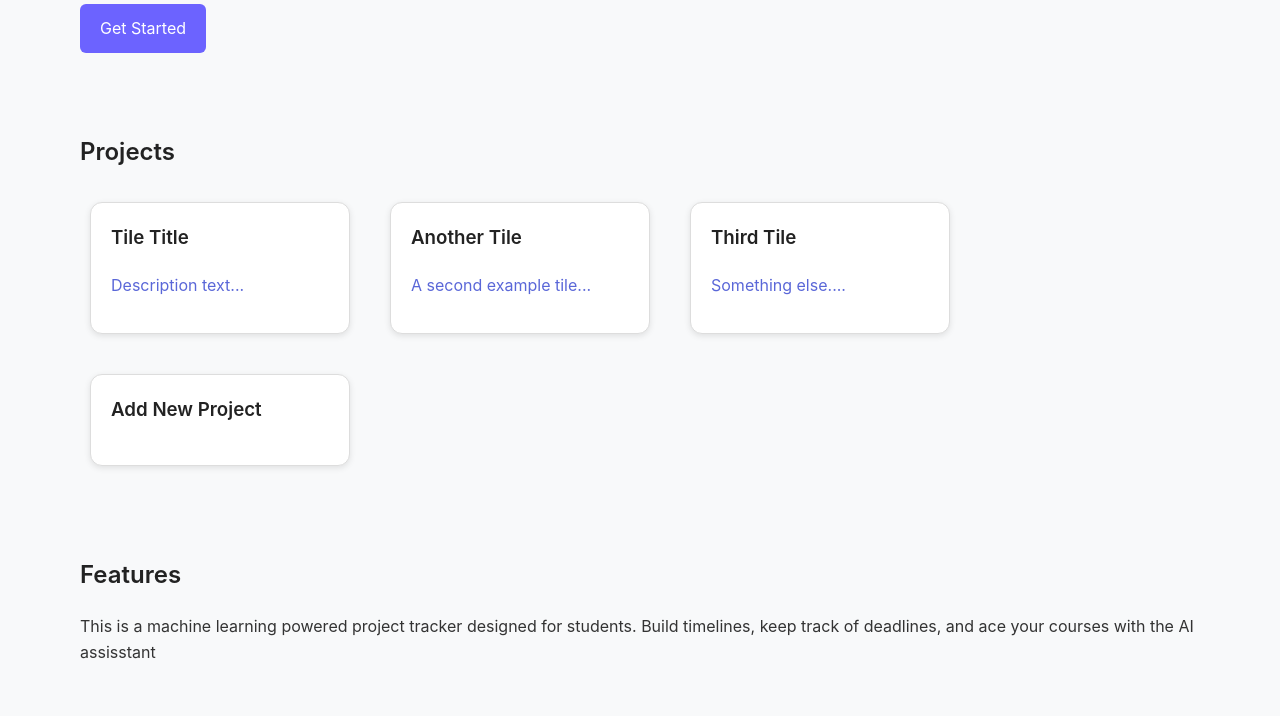
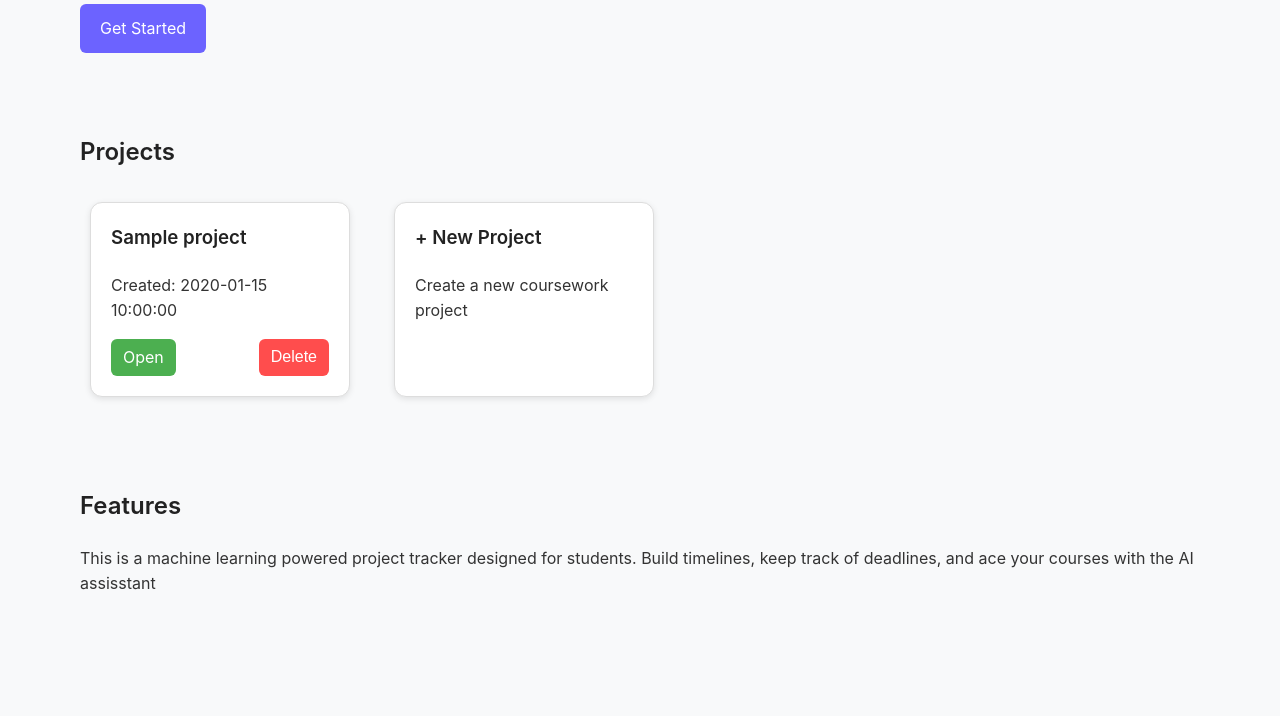
Before and after one commit to JonathanVeys/ProjectMate, a FastAPI app: template src/projectMate/templates/landing.html in a window 1280 px wide. Shown: the part 232-948 px from the top of the page. Run offline with FastAPI, Linux system fonts and the light colour scheme; the template is opened without the code that fills it: most values are stand-ins (such as "Sample title", 1, 10 or a date in 2020); parts of the project's set-up code (start-up, migrations or seed data) failed here and were passed over.

Commit message:
Added the ability to create and delete projects from the landing page

```diff
--- a/src/projectMate/backend/api/main.py
+++ b/src/projectMate/backend/api/main.py
@@ -7,7 +7,7 @@ from starlette.middleware.sessions import SessionMiddleware
 from starlette.staticfiles import StaticFiles
 from starlette.config import Config
 
-from . import upload, oauth, model_inference
+from . import projects, upload, oauth, model_inference, pages
 
 CURRENT_DIR = Path(__file__).resolve()
 BASE_DIR = CURRENT_DIR.parent.parent.parent  # -> src/projectMate/
@@ -38,3 +38,5 @@ async def health_check():
 app.include_router(upload.router)
 app.include_router(oauth.router)
 app.include_router(model_inference.router)
+app.include_router(projects.router)
+app.include_router(pages.router)
--- a/src/projectMate/static/css/landing.css
+++ b/src/projectMate/static/css/landing.css
@@ -123,6 +123,9 @@ footer {
     background-color: white;
     box-shadow: 0 2px 6px rgba(0,0,0,0.1);
     margin: 10px;
+
+    transition: transform 0.15s ease, box-shadow 0.15s ease;
+    cursor: pointer; /* optional but recommended */
 }
 
 .tile h3 {
@@ -130,8 +133,47 @@ footer {
 }
 
 .tiles-container {
+    display: grid;
+    grid-template-columns: repeat(4, 1fr);
+    gap: 1.5rem;
+    /* padding: 1rem; */
+}
+
+
+.tile:hover {
+    transform: scale(1.03);          /* grow by 3% */
+    box-shadow: 0 6px 20px rgba(0,0,0,0.15); /* soft highlight */
+}
+
+
+
+/*
+Tile Buttons
+*/
+
+.tile-buttons {
     display: flex;
-    gap: 20px;
-    justify-content: left;
-    flex-wrap: wrap;
+    justify-content: space-between;
+    margin-top: 10px;
 }
+
+.open-btn {
+    background: #4CAF50;
+    color: white;
+    padding: 6px 12px;
+    border-radius: 6px;
+    text-decoration: none;
+}
+
+.delete-btn {
+    background: #ff4d4d;
+    color: white;
+    border: none;
+    padding: 6px 12px;
+    border-radius: 6px;
+    cursor: pointer;
+}
+
+.delete-btn:hover {
+    background: #e63939;
+}
--- a/src/projectMate/templates/landing.html
+++ b/src/projectMate/templates/landing.html
@@ -38,32 +38,25 @@
         <section>
             <h2>Projects</h2>
             <div class="tiles-container">
-                <a href="/upload" class="tile-link">
+
+                {% for project in projects %}
                     <div class="tile">
-                        <h3>Tile Title</h3>
-                        <p>Description text...</p>
+                        <h3>{{ project.title }}</h3>
+                        <p>Created: {{ project.created_at_readable }}</p>
+
+                        <div class="tile-buttons">
+                            <a href="/project/{{ project.id }}" class="open-btn">Open</a>
+                            <button class="delete-btn" onclick="deleteProject('{{ project.id }}')">
+                                Delete
+                            </button>
+                        </div>
                     </div>
-                </a>
+                {% endfor %}
 
-                <a href="/upload" class="tile-link">
-                    <div class="tile">
-                        <h3>Another Tile</h3>
-                        <p>A second example tile...</p>
-                    </div>
-                </a>
-
-                <a href="/upload" class="tile-link">
-                    <div class="tile">
-                        <h3>Third Tile</h3>
-                        <p>Something else....</p>
-                    </div>
-                </a>
-
-                <a href="https://www.youtube.com/watch?v=dQw4w9WgXcQ&list=RDdQw4w9WgXcQ&start_radio=1" class="tile-link">
-                    <div class="tile">
-                        <h3>Add New Project</h3>
-                    </div>
-                </a>
+                <div class="tile new-project" onclick="createProject()">
+                    <h3>+ New Project</h3>
+                    <p>Create a new coursework project</p>
+                </div>
             </div>
         </section>
 
@@ -83,3 +76,51 @@
     <script src="script.js"></script>
 </body>
 </html>
+
+
+
+<script>
+async function createProject() {
+    const title = prompt("Enter project title:");
+    if (!title) return;
+
+    try {
+        const res = await fetch("/projects/create", {
+            method: "POST",
+            headers: { "Content-Type": "application/json" },
+            body: JSON.stringify({ title })
+        });
+
+        const data = await res.json();
+
+        if (data.success) {
+            window.location.reload();
+        } else {
+            alert("Error: " + data.error);
+        }
+    } catch (err) {
+        console.error(err);
+        alert("Something went wrong.");
+    }
+}
+</script>
+
+
+
+<script>
+async function deleteProject(id) {
+    if (!confirm("Are you sure you want to delete this project?")) return;
+
+    const res = await fetch(`/projects/delete/${id}`, {
+        method: "DELETE"
+    });
+
+    const data = await res.json();
+
+    if (data.success) {
+        window.location.reload();
+    } else {
+        alert(data.error);
+    }
+}
+</script>
```
Also changed, not shown: src/projectMate/backend/api/oauth.py (+1 -16 lines), src/projectMate/backend/api/pages.py (+19 -2 lines), src/projectMate/backend/api/projects.py (added, +53 -0 lines), 1 other file.
